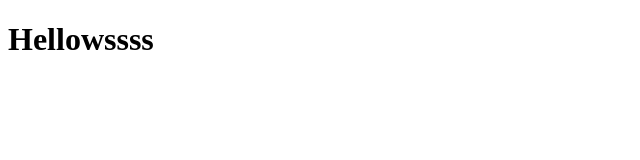
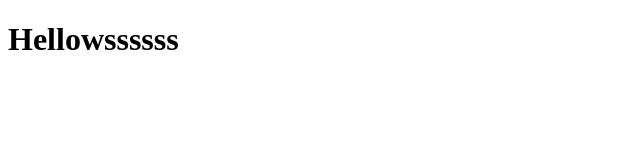
Before and after one commit to 27295fajar/fajar-git-test, a plain HTML site: page index.html in a window 1280 px wide. Shown: the full height of the page, 0-640 px from the left. Drawn offline with Linux system fonts and the light colour scheme.

Commit message:
Edit HTML

```diff
--- a/index.html
+++ b/index.html
@@ -6,6 +6,6 @@
 	<title>Coba Git Remote</title>
 </head>
 <body>
-	<h1>Hellowssss</h1>
+	<h1>Hellowssssss</h1>
 </body>
 </html>
```
Also changed, not shown: 1 other file.
